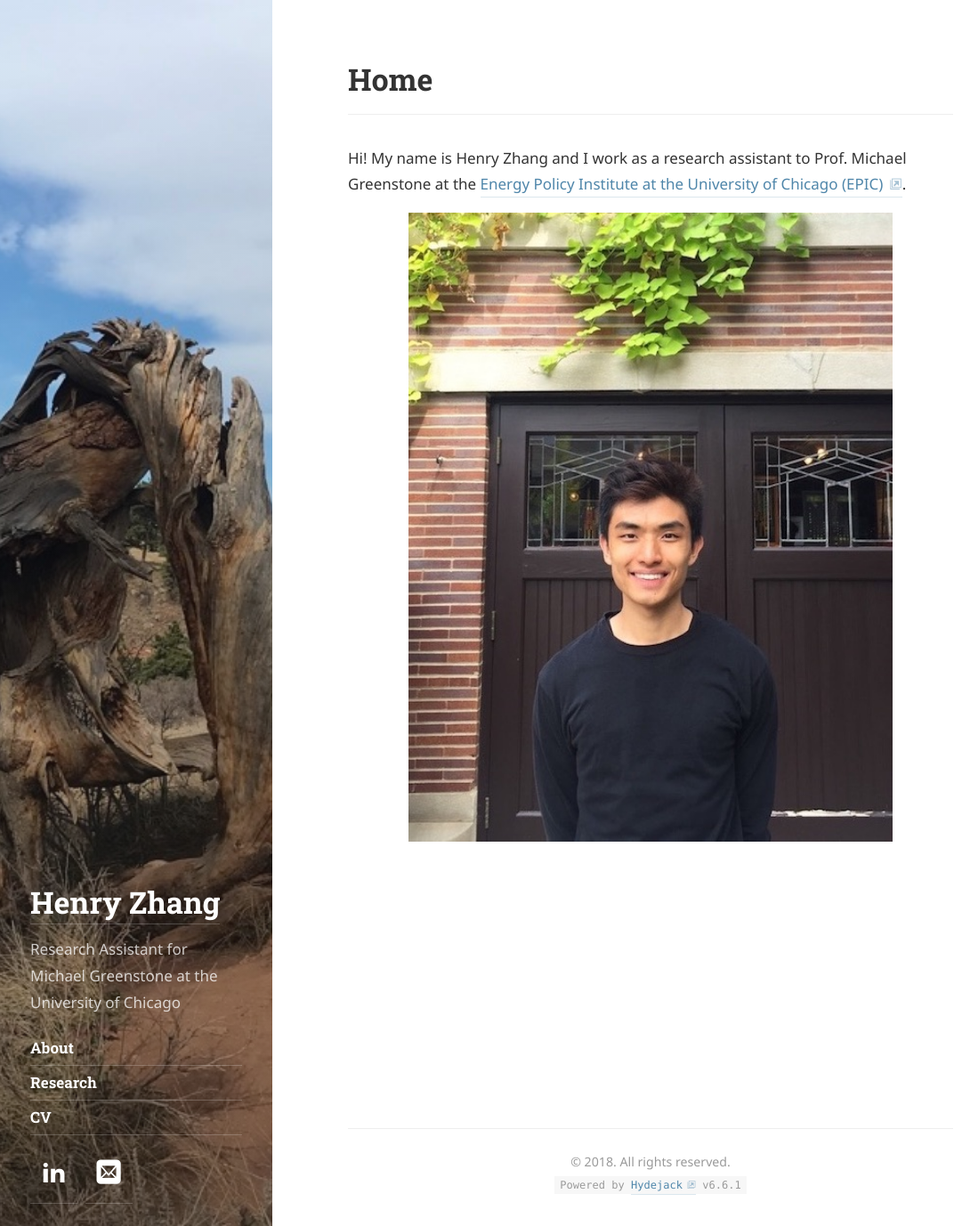
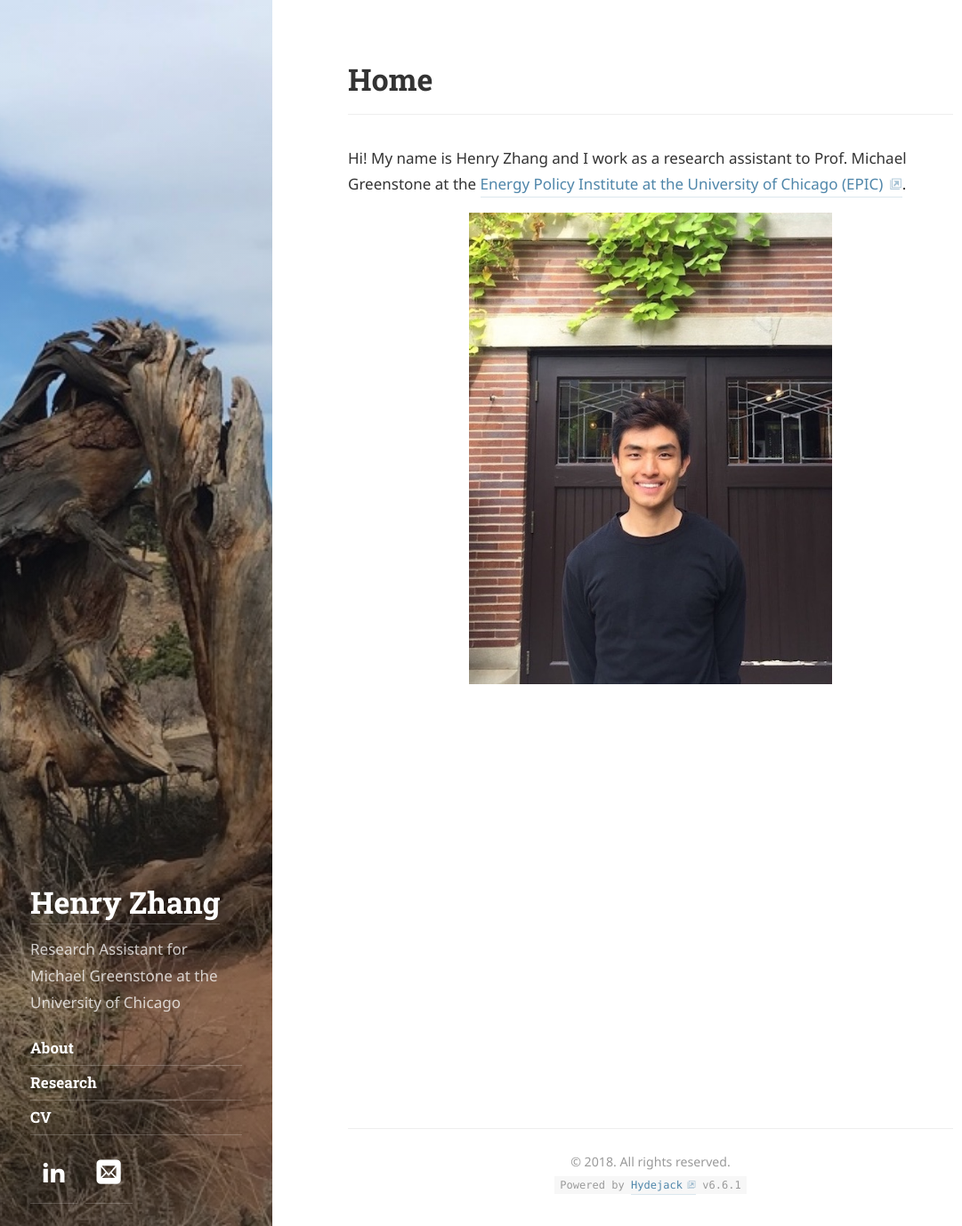
Before and after one commit to verklighet/verklighet.github.io, a Jekyll site: the page built from index.html, in a window 1280 px wide and 1378 px high. Shown: the whole window at 89% size, without its empty margins (0-1081 px from the left). Built offline with Jekyll 4.4.1, drawn with Linux system fonts in a browser that asks for light colours; some web fonts are replaced; the list of posts is cut into pages by our own code.

Commit message:
make homepage image smaller

```diff
--- a/index.html
+++ b/index.html
@@ -8,6 +8,6 @@ order: 1
 <div style="position:relative;padding-top:130%;">
 	<img src="assets/img/headshot_vcropped.jpg" alt="Henry Zhang"
 	allowfullscreen
-	style="position:absolute;margin-left:auto;margin-right:auto;top:0;left:0;right:0;width:80%;height:80%"
+	style="position:absolute;margin-left:auto;margin-right:auto;top:0;left:0;right:0;width:60%;height:60%"
 	frameborder="0">
 </div>
```
